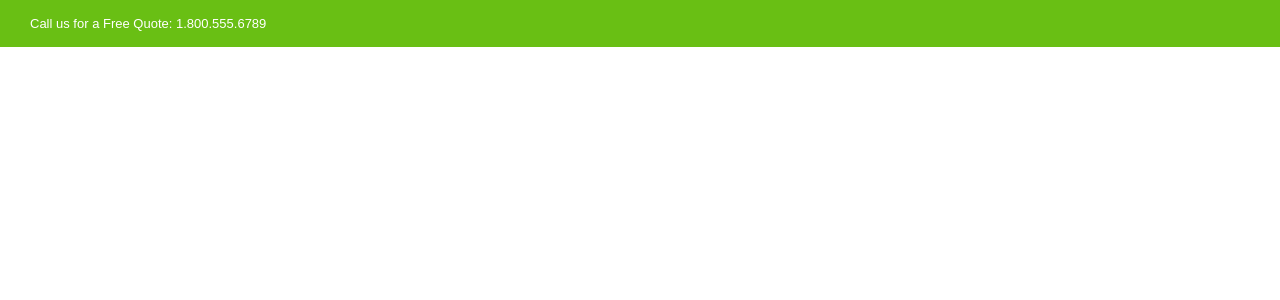
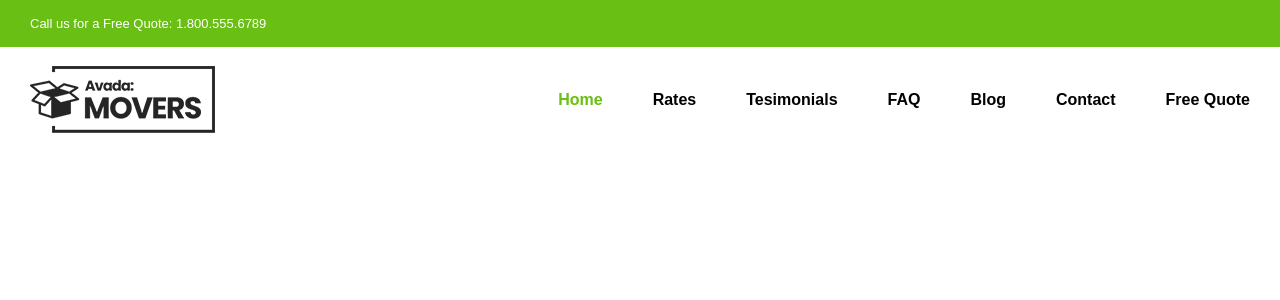
Before and after one commit to Luigidefilippo/proj-html-vuejs, a Vue app: page / in a window 1280 px wide. Shown: the top 300 px of the page. Built offline with nearby package versions, Linux system fonts and the light colour scheme.

Commit message:
main navbar compleate

```diff
--- a/src/components/AppMain.vue
+++ b/src/components/AppMain.vue
@@ -13,6 +13,9 @@ export default {
 
 <template>
 
+    <mainNavbar/>
+    <mainSection1/>
+
 </template>
 
 <style lang="scss">
--- a/src/components/mainComponents/mainNavbar.vue
+++ b/src/components/mainComponents/mainNavbar.vue
@@ -1,10 +1,92 @@
 <script>
+export default{
+
+    data() {
+        return {
+            navbarElement: [
+            {
+                    "name": "Home",
+                    "active": "true",
+                    "button": "false"
+                },
+
+                {
+                    "name": "Rates",
+                    "active": "false",
+                    "button": "false"
+                },
+
+                {
+                    "name": "Tesimonials",
+                    "active": "false",
+                    "button": "false"
+                },
+
+                {
+                    "name": "FAQ",
+                    "active": "false",
+                    "button": "false"
+                },
+
+                {
+                    "name": "Blog",
+                    "active": "false",
+                    "button": "false"
+                },
+
+                {
+                    "name": "Contact",
+                    "active": "false",
+                    "button": "false"
+                },
+
+                {
+                    "name": "Free Quote",
+                    "active": "false",
+                    "button": "true"
+                },
+            ]
+
+        }
+    }
+}
 </script>
 
 
 <template>
-
+    <nav>
+        <div class="container">
+            <img src="../../../public/avada-movers-logo.png" alt="">
+            <ul>
+                <li v-for="(el, i) in navbarElement" :key="i" :class="{ button: el.button == 'true', active: el.active == 'true' }">
+                    <a href="#"> {{ el.name }}</a>
+                </li>
+            </ul>
+        </div>
+    </nav>
 </template>
 
 <style lang="scss">
+@use '../style/partials/colors' as*;
+
+nav {
+    height: 105px;
+    padding: 0 30px;
+
+    .container {
+        height: 100%;
+        display: flex;
+        align-items: center;
+        justify-content: space-between;
+        ul {
+            display: flex;
+            align-items: center;
+            gap: 50px;
+            font-weight: 700;
+            .active {
+                color: $lima;
+            }
+        }
+    }
+}
 </style>
```
